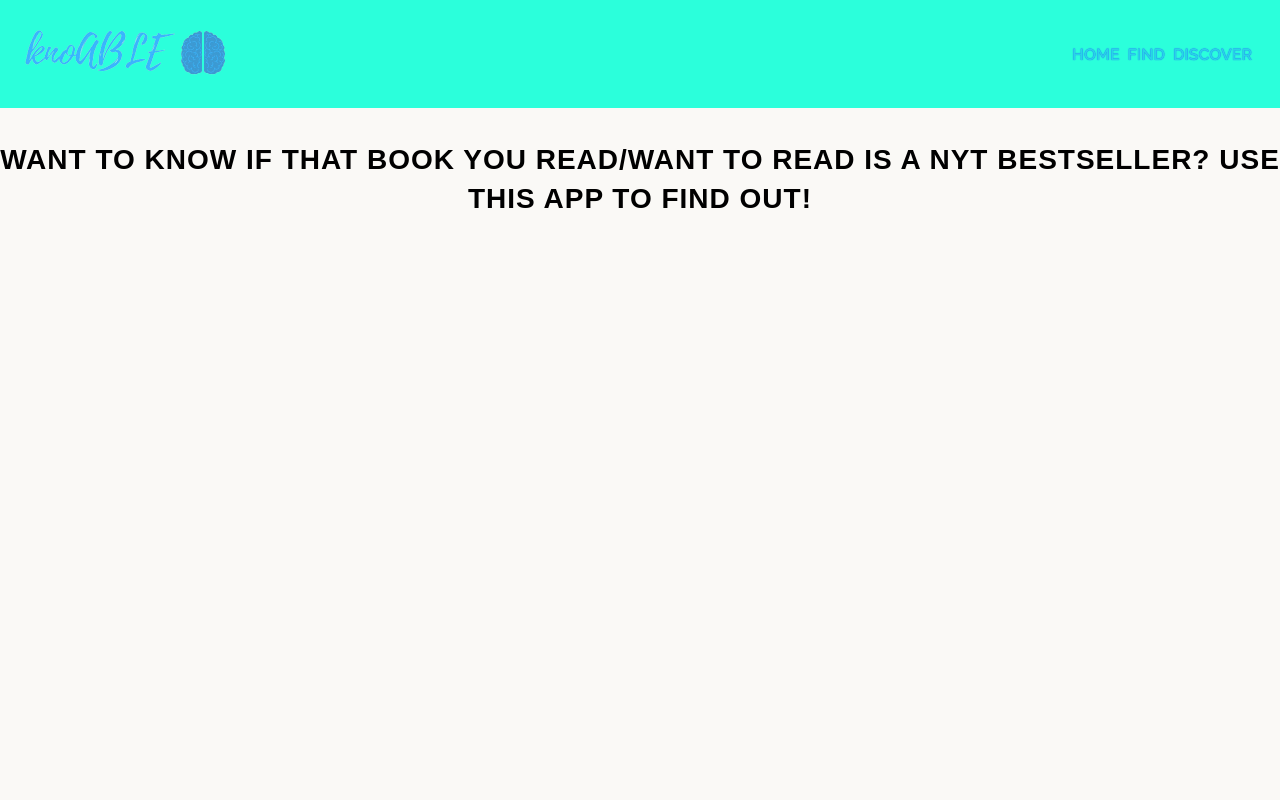
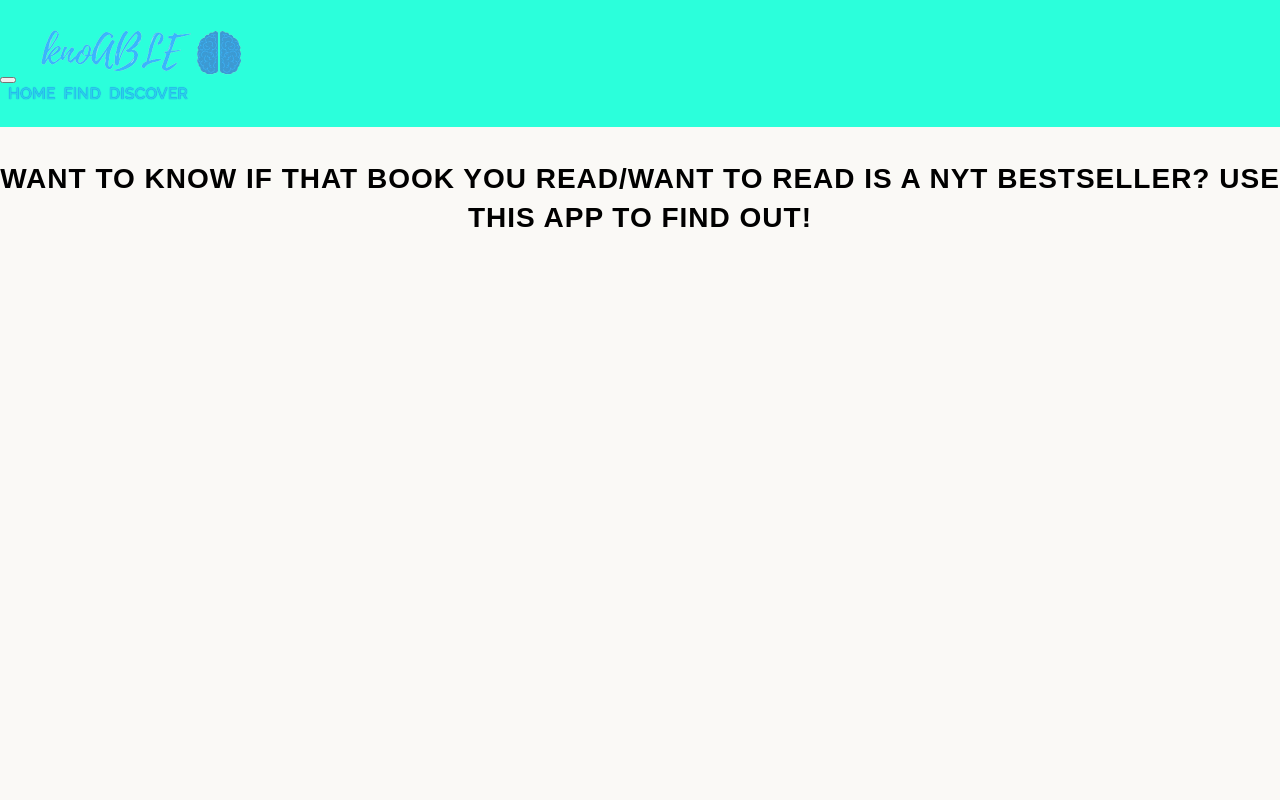
Before and after one commit to AlishaSo/knoABLE, a React (Create React App) app: page / in a window 1280 px wide. Shown: the top 800 px of the page. Built offline with nearby package versions, Linux system fonts and the light colour scheme; no server answers.

Commit message:
Add elements needed for hamburguer menu and create function for functionality to toggle the menu upon button click

```diff
--- a/src/components/Header.jsx
+++ b/src/components/Header.jsx
@@ -2,14 +2,24 @@
 import logo from '../images/logo.png';
 
 export default function Header() {
+  function toggleMenu() {
+    const navBar = document.querySelector('nav');
+    navBar.classList.toggle('visible');
+  }
+
   return (
     <header>
+      <div>
+        <button className='nav-toggle' onClick={toggleMenu}>
+          <span className='hamburguer'></span>
+        </button>
         <NavLink to='/'><img className='logo' src={logo} alt="knoable app logo, stylized with 'kno' in lowercase, and 'able' in uppercase. Next to the text, there's an image of a brain. The whole logo is a light blue color" /></NavLink>
         <nav>
           <NavLink to='/'>Home</NavLink>
           <NavLink to='/find'>Find</NavLink>
           <NavLink to='/discover'>Discover</NavLink>
         </nav>
+      </div>
     </header>
   )
 }
```
Lines whose indentation alone changed are shown as unchanged.
